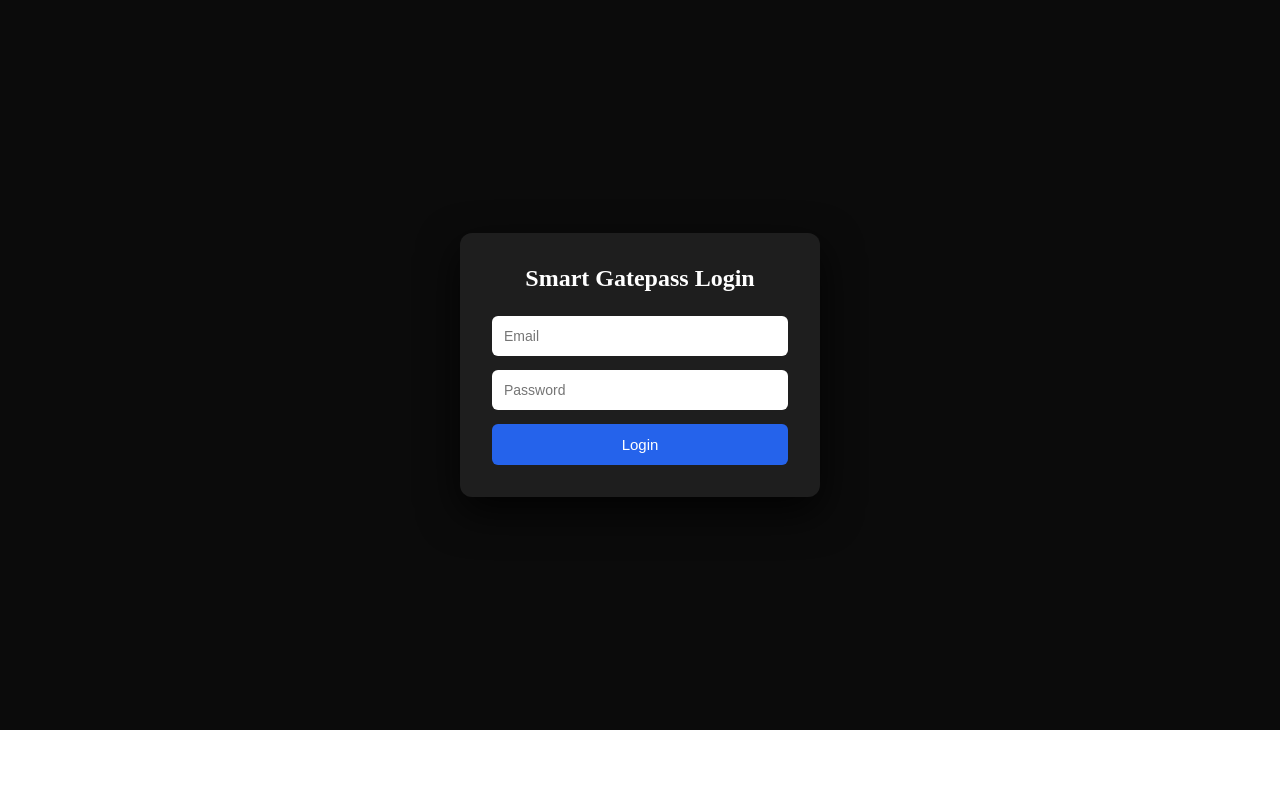
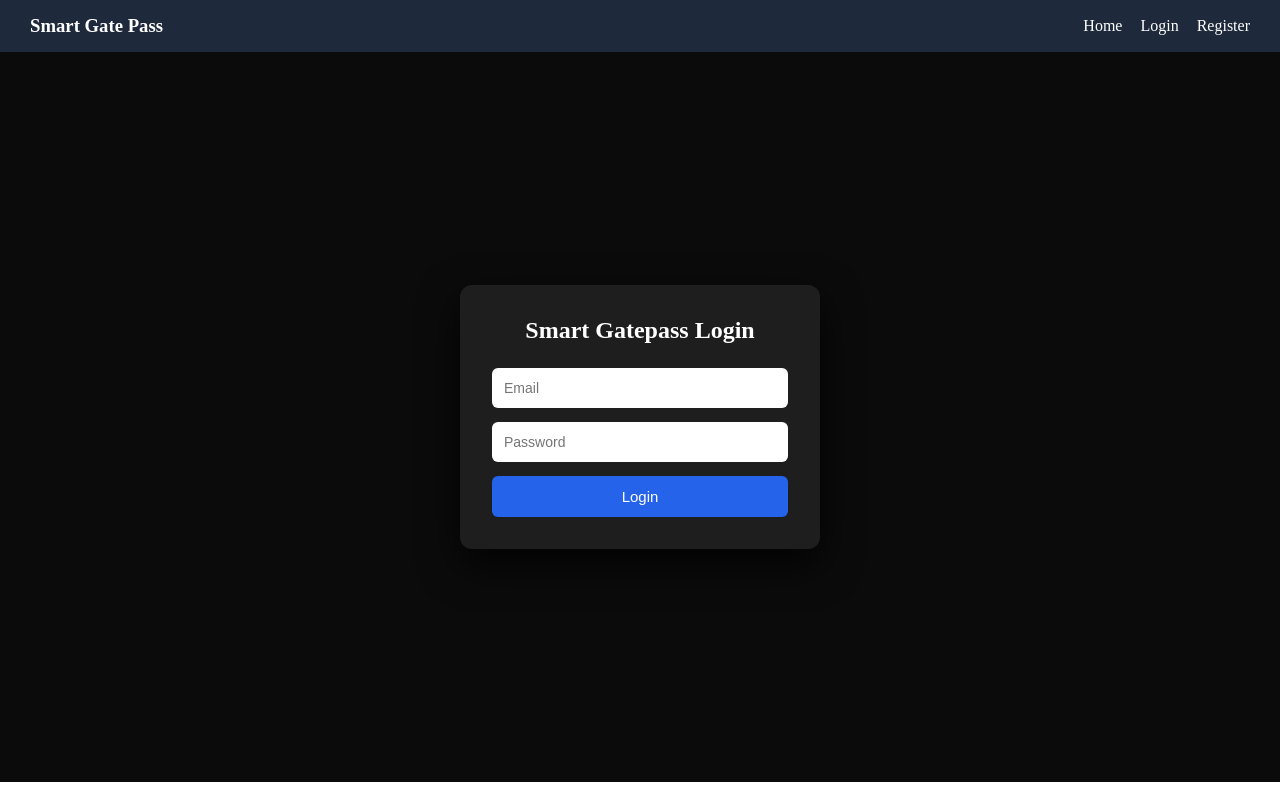
Before and after one commit to Hameedbalusupati/smart-gatepass-system, a React (Vite) app in the folder frontend/: page /login in a window 1280 px wide. Built offline with nearby package versions, Linux system fonts and the light colour scheme.

Commit message:
final fix navbar + routing

```diff
--- a/frontend/src/App.jsx
+++ b/frontend/src/App.jsx
@@ -20,7 +20,6 @@ function ProtectedRoute({ children, role }) {
   const token = localStorage.getItem("access_token");
   const userRole = localStorage.getItem("role");
 
-  // 🚀 FIX: wait-safe fallback
   if (!token) {
     return <Navigate to="/login" replace />;
   }
@@ -37,8 +36,8 @@ function ProtectedRoute({ children, role }) {
 export default function App() {
   return (
     <BrowserRouter>
-      {/* ✅ FIX: Navbar safe render */}
-      {localStorage.getItem("access_token") && <Navbar />}
+      {/* ✅ ALWAYS SHOW NAVBAR */}
+      <Navbar />
 
       <Routes>
         {/* ---------- PUBLIC ---------- */}
@@ -94,7 +93,7 @@ export default function App() {
           }
         />
 
-        {/* ---------- SECURITY (FIXED) ---------- */}
+        {/* ---------- SECURITY ---------- */}
         <Route
           path="/security"
           element={
--- a/frontend/src/components/Navbar.jsx
+++ b/frontend/src/components/Navbar.jsx
@@ -21,7 +21,7 @@ export default function Navbar() {
         if (!res.ok) return;
 
         const data = await res.json();
-        const unread = data.filter(n => !n.is_read).length;
+        const unread = data.filter((n) => !n.is_read).length;
         setUnreadCount(unread);
       } catch (err) {
         console.log("Notification error:", err);
@@ -90,6 +90,8 @@ export default function Navbar() {
   );
 }
 
+/* ================= STYLES (FIXED) ================= */
+
 const styles = {
   nav: {
     display: "flex",
@@ -98,6 +100,9 @@ const styles = {
     padding: "15px 30px",
     backgroundColor: "#1e293b",
     color: "white",
+
+    position: "relative",   // ✅ FIX
+    zIndex: 1000            // ✅ FIX (VERY IMPORTANT)
   },
   logoLink: { textDecoration: "none", color: "white" },
   logo: { margin: 0, cursor: "pointer" },
```
